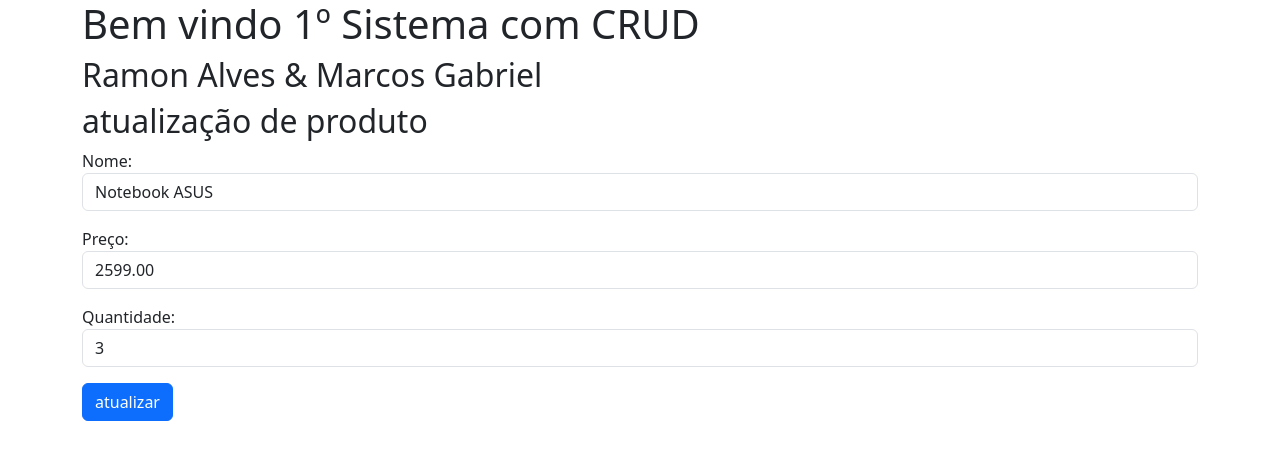
After one commit to Marcos021108/Loja, a PHP site: page /form_atualizar.php?id=1 in a window 1280 px wide. The commit adds this page. Shown: the top 460 px of the page. Run offline with PHP 8.4, Linux system fonts and the light colour scheme; data comes from the database, SQL or seed files in the repository; both versions use the stored data as it was after the commit; a stand-in replaces the project's code that opens the database connection.

Commit message:
.............

```diff
--- /dev/null
+++ b/form_atualizar.php
@@ -0,0 +1,51 @@
+<?php
+    include "cabecalho.php"
+?>
+<!DOCTYPE html>
+<html lang="en">
+<head>
+    <meta charset="UTF-8">
+    <meta name="viewport" content="width=device-width, initial-scale=1.0">
+    <title>Document</title>
+</head>
+<body>
+    <div class="container">
+        <h1>Bem vindo 1º Sistema com CRUD</h1>
+        <h2>Ramon Alves & Marcos Gabriel</h2>
+        <h2>atualização de produto</h2>
+    </div>
+    <?php
+        $id = $_GET['id'];
+        //echo "Recebi ==> $id"
+        require 'conexao.php';
+        $sql = "SELECT * FROM produtos WHERE id = $id";
+        $stmt = $pdo->query($sql);
+        $produto = $stmt->fetch(PDO::FETCH_ASSOC);
+
+
+        // while ($produto = $stmt->fetch(PDO::FETCH_ASSOC)) {
+        //     echo "ID: " . $produto['id'] . "<br>";
+        //     echo "Nome: " . $produto['nome'] . "<br>";
+        //     echo "Preço: R$" . $produto['preco'] . "<br>";
+        //     echo "Estoque: " . $produto['estoque'] . "<br><br>";
+        // }
+
+    ?>
+
+    <div class="container">
+        <form action="#" method="POST">
+          <div class="mb-3">
+                Nome: <input value="<?php echo $produto['nome']; ?> " type="text" name="produto" class="form-control" >
+          </div>
+          <div class="mb-3">
+                Preço: <input value="<?php echo $produto['preco']; ?> " type="text" name="preco" class="form-control">
+          </div>
+          <div class="mb-3">
+                Quantidade: <input value="<?php echo $produto['quantidade']; ?> " type="text" name="quantidade" class="form-control">
+          </div>
+          <button type="submit" class="btn btn-primary">atualizar</button>
+        </form>
+    </div>
+
+</body>
+</html>
--- a/listar.php
+++ b/listar.php
@@ -33,7 +33,7 @@
                     echo "
                     <td>
                         <div class='btn-group' role='group' aria-label='Basic mixed styles example'>
-                                <a href='#' type='button' class='btn btn-success'>Atualizar</a>
+                                <a href='form_atualizar.php?id=". $produto['id'] ." 'type='button' class='btn btn-success'>Atualizar</a>
                                 <a href='#' type='button' class='btn btn-danger'>Apagar</a>
                         </div>
                     </td>
```
Also changed, not shown: bd_loja.sql (added, +69 -0 lines).
